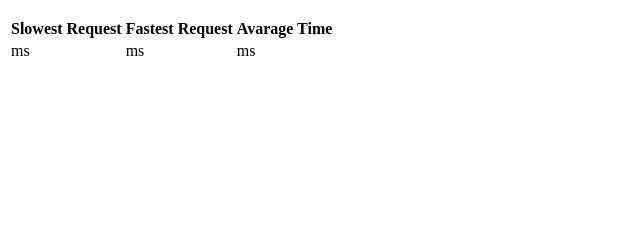
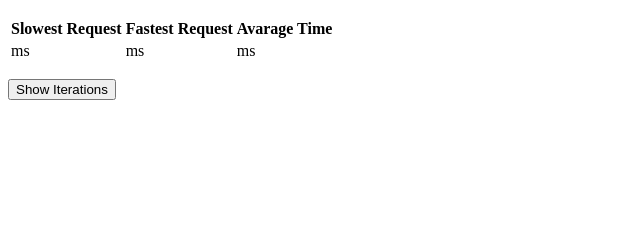
Before and after one commit to brion25/api-perf, a Node project: template templates/basic-report.ejs in a window 1280 px wide. Shown: the part 59-300 px from the top of the page, without its empty margins (0-640 px from the left). Run offline with Node 20 templates, Linux system fonts and the light colour scheme; the template is opened without the code that fills it, so the values that code supplies are empty.

Commit message:
->Adding the button to show and Hide the Iterations ->Adding a message to show if the api is working

```diff
--- a/bin/api-perf.js
+++ b/bin/api-perf.js
@@ -3,6 +3,7 @@ var args = require('minimist')(process.argv.slice(2)),
     readConfig = require('./../lib/readConfig');
 
 function ApiPerf(){
+  console.log('working...');
   var defaults = {
         method:'GET',
         c:10,
@@ -12,7 +13,7 @@ function ApiPerf(){
   if(!args.url){
     config = readConfig(args);
   }else{
-    if(args.url) config.url = args.url;
+    if(args.url) config.url = args.url.replace(/%28/g,'(').replace(/%29/g,')');
     if(args.c) config.c = args.c;
     else config.c = defaults.c;
     if(args.i) config.i = args.i;
--- a/lib/writeReport.js
+++ b/lib/writeReport.js
@@ -13,11 +13,11 @@ function WriteReport(obj){
 
     iteration.maxTimeRequest = Math.max.apply(this,concurrenceTimeTaken);
     iteration.minTimeRequest = Math.min.apply(this,concurrenceTimeTaken);
-    iteration.avgTimeRequest = concurrenceTimeTaken.reduce(function(val1, val2){ return val1 + val2 },0) / concurrenceTimeTaken.length;
+    iteration.avgTimeRequest = Math.round((concurrenceTimeTaken.reduce(function(val1, val2){ return val1 + val2 },0) / concurrenceTimeTaken.length) * 100)/100;
   });
   obj.maxTimeRequest = Math.max.apply(this,iterationsTimeTaken);
   obj.minTimeRequest = Math.min.apply(this,iterationsTimeTaken);
-  obj.avgTimeRequest = iterationsTimeTaken.reduce(function(val1, val2){ return val1 + val2 },0) / iterationsTimeTaken.length;
+  obj.avgTimeRequest = Math.round((iterationsTimeTaken.reduce(function(val1, val2){ return val1 + val2 },0) / iterationsTimeTaken.length) * 100)/100;
 
   if(!fs.existsSync('./api-perf-report/')){
     fs.mkdirSync(path);
--- a/templates/basic-report.ejs
+++ b/templates/basic-report.ejs
@@ -24,7 +24,8 @@
       </p>
       </div>
     </div>
-    <div id="iterations">
+    <button id="show-iterations-btn" onclick="showHide('iterations','show-iterations-btn','Iterations')">Show Iterations</button>
+    <div id="iterations" style="display:none;">
     <% for(var i=0;i<iterations.length;i++){ %>
       <div class="iteration">
         <h2>Iteration No. <%= iterations[i].iteration %> <small> <%= new Date(iterations[i].date).toUTCString() %></small></h2>
@@ -36,7 +37,7 @@
             <td><%= iterations[i].maxTimeRequest %>ms</td><td><%= iterations[i].minTimeRequest %>ms</td><td><%= iterations[i].avgTimeRequest %>ms</td>
           </tr>
         </table>
-        <button id="button-concurrence-iteration-<%= i %>" onclick="showHideConcurrences('concurrences-for-<%= i %>','button-concurrence-iteration-<%= i %>')">Show All the concurrences</button>
+        <button id="button-concurrence-iteration-<%= i %>" onclick="showHide('concurrences-for-<%= i %>','button-concurrence-iteration-<%= i %>','All the concurrences')">Show All the concurrences</button>
         <div id="concurrences-for-<%= i %>" style="display:none;">
         <% iterations[i].results.forEach(function(result){ %>
           <p class="concurrence">
@@ -56,15 +57,15 @@
     <% } %>
     </div>
     <script >
-      function showHideConcurrences(idDiv, idButton){
+      function showHide(idDiv, idButton, msg){
         var div = document.getElementById(idDiv),
             button = document.getElementById(idButton).firstChild;
         if(div.style.display === 'none'){
           div.style.display = 'inherit';
-          button.data='Hide All the concurrences';
+          button.data='Hide '+msg;
         }else{
           div.style.display = 'none';
-          button.data='Show All the concurrences';
+          button.data='Show '+msg;
         }
       }
     </script>
```
